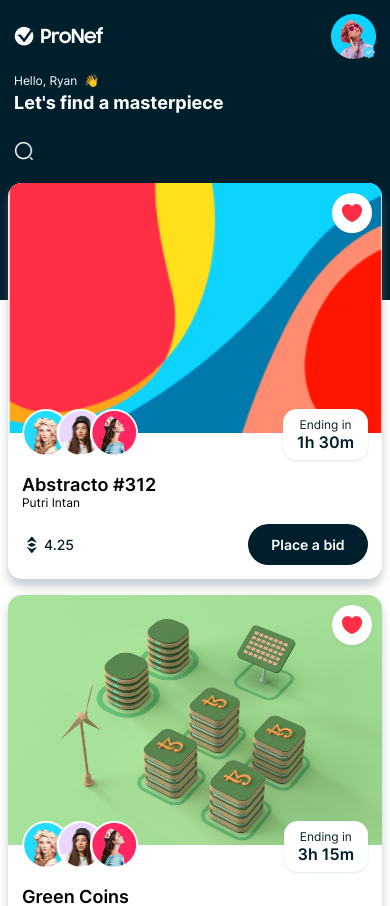
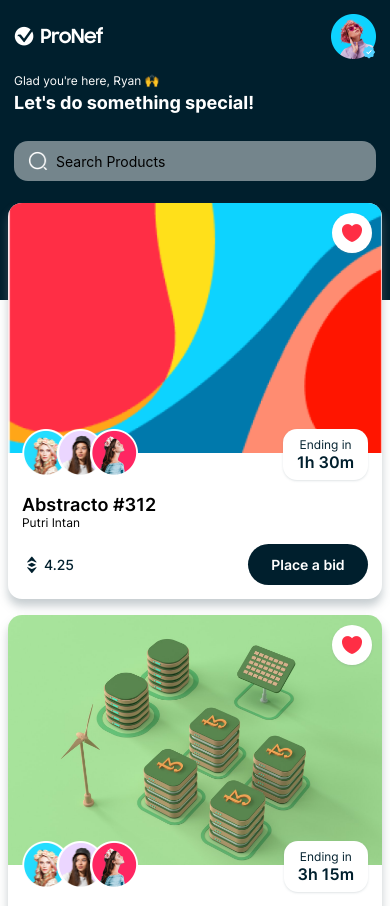
Before and after one commit to rchang0501/marketplace-mobile, a React Native app: screen /Home in a window 390 px wide. Shown: the top 906 px of the page. Built offline with nearby package versions, Linux system fonts and the light colour scheme.

Commit message:
integrated search bar in HomeHeader

```diff
--- a/components/HomeHeader.js
+++ b/components/HomeHeader.js
@@ -42,22 +42,50 @@
           />
         </View>
       </View>
-      <View style={{
-        marginVertical: SIZES.font
-      }} >
-        <Text style={{fontFamily:FONTS.regular, fontSize:SIZES.small, color:COLORS.white}} >
-          Hello, Ryan  👋
+      <View
+        style={{
+          marginVertical: SIZES.font,
+        }}
+      >
+        <Text
+          style={{
+            fontFamily: FONTS.regular,
+            fontSize: SIZES.small,
+            color: COLORS.white,
+          }}
+        >
+          Glad you're here, Ryan 🙌
         </Text>
-        <Text style={{fontFamily:FONTS.bold, fontSize:SIZES.large, color:COLORS.white, marginTop: SIZES.base/2}} >
-          Let's find a masterpiece
+        <Text
+          style={{
+            fontFamily: FONTS.bold,
+            fontSize: SIZES.large,
+            color: COLORS.white,
+            marginTop: SIZES.base / 2,
+          }}
+        >
+          Let's do something special!
         </Text>
       </View>
-      <View style={{marginTop: SIZES.font}} >
-        <View>
+      <View style={{ marginTop: SIZES.font }}>
+        <View style={{
+          width:'100%',
+          borderRadius: SIZES.font,
+          backgroundColor:COLORS.gray,
+          flexDirection:'row',
+          alignItems:'center',
+          paddingHorizontal:SIZES.font,
+          paddingVertical:SIZES.small-2
+        }} >
           <Image
             source={assets.search}
             resizeMode="contain"
-            style={{width: 20, height: 20, marginRight: SIZES.base}}
+            style={{ width: 20, height: 20, marginRight: SIZES.base }}
+          />
+          <TextInput
+            placeholder="Search Products"
+            style={{ flex: 1 }}
+            onChangeText={() => {}}
           />
         </View>
       </View>
```
